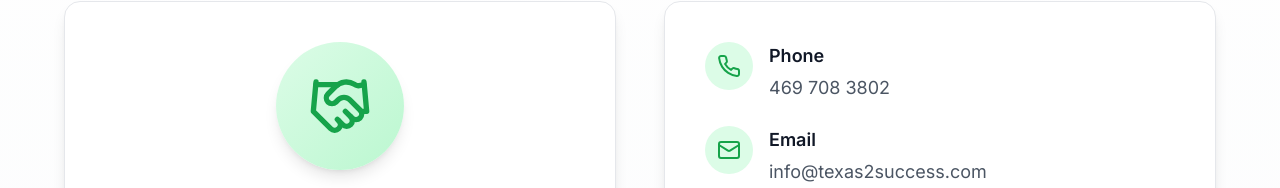
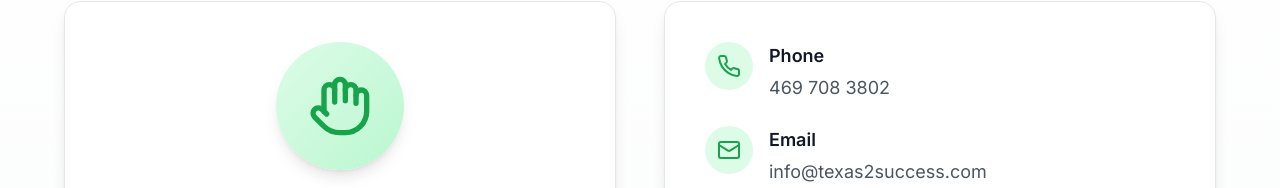
Before and after one commit to Prathyushapritila/Texas2success, a Next.js app: page / in a window 1280 px wide. Shown: the part 6352-6540 px from the top of the page. Built offline with nearby package versions, Linux system fonts and the light colour scheme.

Commit message:
Fix: Replace Handshake icon with Hand icon (Handshake not available in lucide-react)

```diff
--- a/components/ContactSection.tsx
+++ b/components/ContactSection.tsx
@@ -4,7 +4,7 @@ import { useState } from 'react'
 import { motion } from 'framer-motion'
 import ContactModal from './ContactModal'
 import { siteConfig } from '@/data/siteData'
-import { Phone, Mail, MapPin, MessageCircle, Clock, Handshake } from 'lucide-react'
+import { Phone, Mail, MapPin, MessageCircle, Clock, Hand } from 'lucide-react'
 
 export default function ContactSection() {
   const [isModalOpen, setIsModalOpen] = useState(false)
@@ -43,7 +43,7 @@ export default function ContactSection() {
                 {/* Representative Image/Icon at Top */}
                 <div className="flex justify-center mb-6">
                   <div className="w-24 h-24 md:w-32 md:h-32 bg-gradient-to-br from-green-100 to-green-200 rounded-full flex items-center justify-center shadow-lg">
-                    <Handshake className="w-12 h-12 md:w-16 md:h-16 text-green-600" />
+                    <Hand className="w-12 h-12 md:w-16 md:h-16 text-green-600" />
                   </div>
                 </div>
 
```
